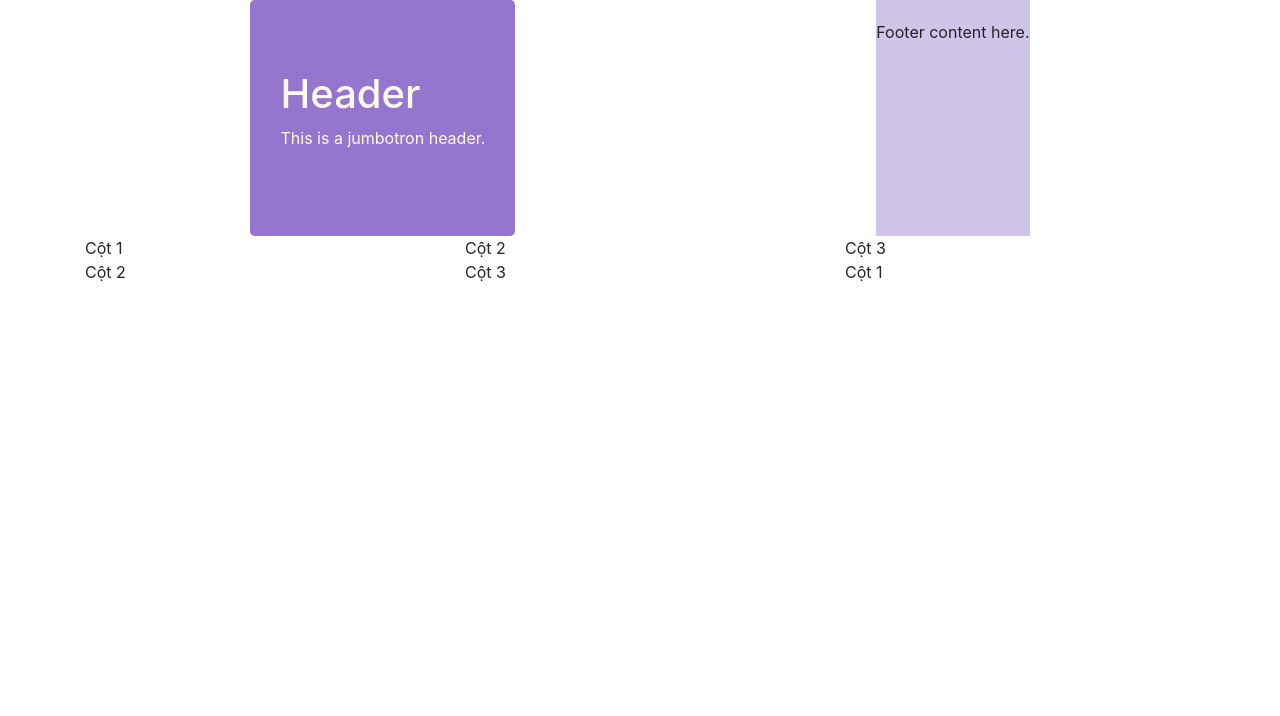
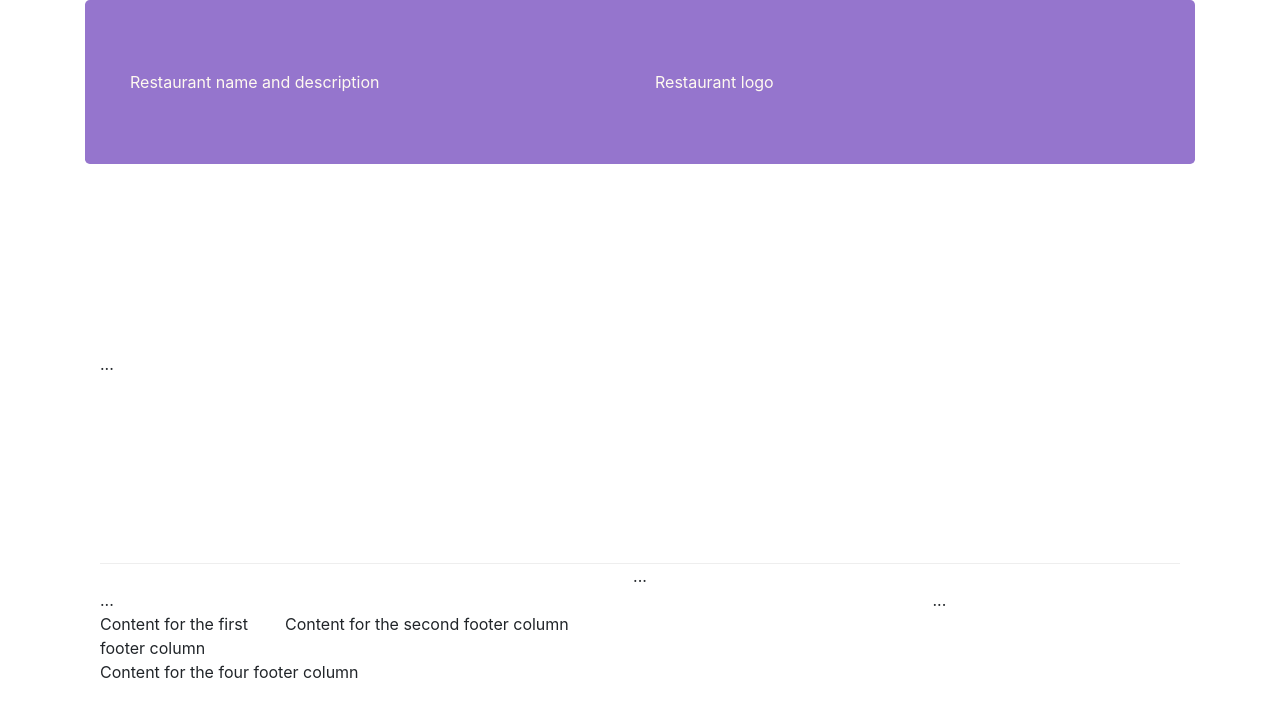
Before and after one commit to DE160490/FER201m, a website: page Lesson 1/index.html in a window 1280 px wide. Drawn offline with nearby package versions, Linux system fonts and the light colour scheme.

Commit message:
Boostrap Update Three

```diff
--- a/Lesson 1/index.html
+++ b/Lesson 1/index.html
@@ -7,43 +7,58 @@
     <title>Document</title>
     <link rel="stylesheet" href="node_modules/bootstrap/dist/css/bootstrap.min.css">
     <link rel="stylesheet" href="css/style.css">
+</head>
+<body>
+    <div class="container">
+        <!-- header -->
+        <header class="jumbotron">
+            <div class="container">
+                <div class="row">
+                    <div class="col-12 col-sm-6">
+                        Restaurant name and description  </div>
+
+                    <div class="col-12 col-sm">  Restaurant logo </div>
+
+                </div>
+            </div>
+        </header>
+
+        <!-- content row -->
+        <div class="container">
+            <div class="row row-content align-items-center"> ... </div>
+            <div class="row justify-content-center">
+                <div class="col-auto"> ... </div>
+            </div>
+        </div>
+        <div class="container">
+            <div class="row">
+                <div class="col-12 col-sm-4 order-sm-last col-md-3"> ... </div>
+
+                <div class="col col-sm order-sm-first col-md"> ... </div>
+            </div>
+
+        </div>
+
+        <!-- footer -->
+        <footer>
+            <div class="container">
+                <div class="row">
+                    <div class="col-4 col-sm-2"> Content for the first footer column </div>
+
+                    <div class="col-7 col-sm-5"> Content for the second footer column </div>
+
+                    <div class="col-12 col-sm-4 align-self-center"> </div>
+
+                    <div class="col-auto"> Content for the four footer column </div>
+
+                </div>
+            </div>
+        </footer>
+
+    </div>
+
     <script src="node_modules/jquery/dist/jquery.slim.min.js"></script>
     <script src="node_modules/popper.js/dist/umd/popper.min.js"></script>
     <script src="node_modules/bootstrap/dist/js/bootstrap.min.js"></script>
-
-</head>
-<body>
-    <div class="container">
-<!-- Start Row -->
-        <div class="row">
-
-          <header class="jumbotron">
-            <h1>Header</h1>
-            <p>This is a jumbotron header.</p>
-          </header>
-
-          <footer class="footer">
-            <p>Footer content here.</p>
-          </footer>
-
-          <div class="container">
-            <div class="row">
-              <div class="col-sm-4">Cột 1</div>
-              <div class="col-sm-4">Cột 2</div>
-              <div class="col-sm-4">Cột 3</div>
-            </div>
-          </div>
-
-          <div class="container">
-            <div class="row">
-              <div class="col-md-4 order-md-last">Cột 1</div>
-              <div class="col-md-4">Cột 2</div>
-              <div class="col-md-4">Cột 3</div>
-            </div>
-          </div>
-
-        </div>
-<!-- End Row -->
-      </div>
 </body>
 </html>
```
